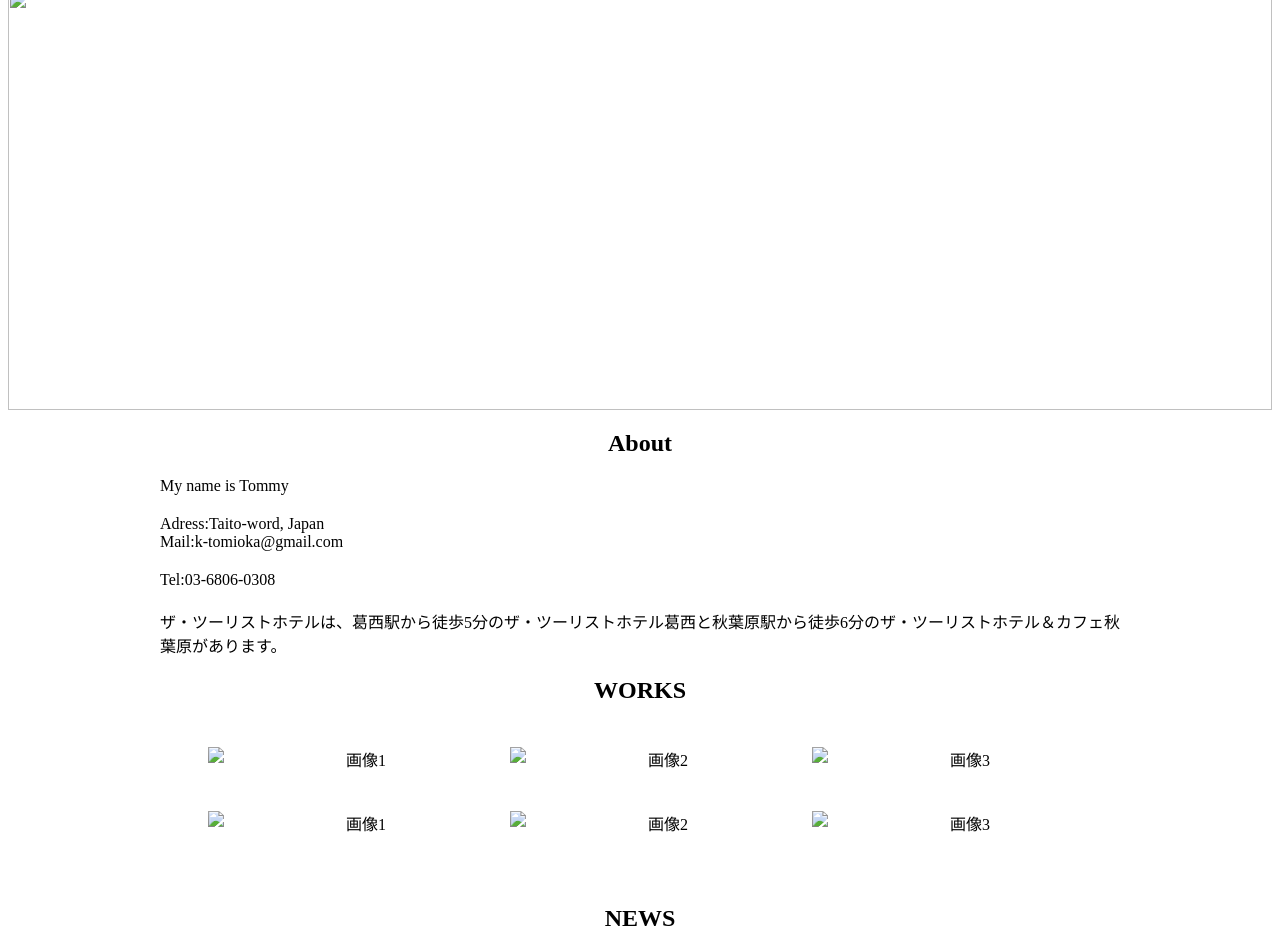
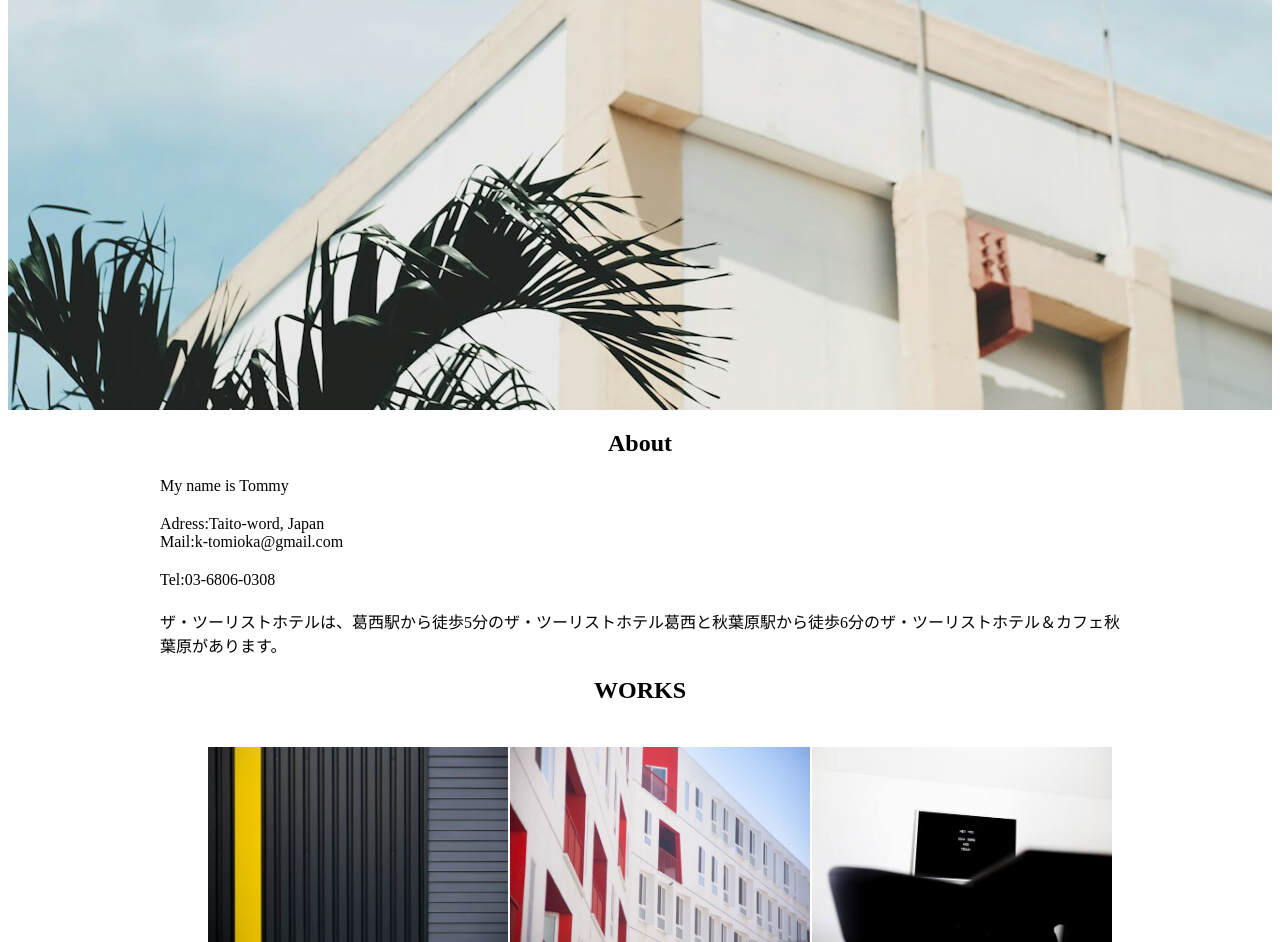
Before and after one commit to tommykosuke/tomioka-portforio, a plain HTML site: page 2page.index.html in a window 1280 px wide. Shown: the part 68-1010 px from the top of the page. Drawn offline with Linux system fonts and the light colour scheme; the site is published under a folder, as on GitHub Pages, so addresses that start at the root find nothing.

Commit message:
画像パスをルート相対に修正

```diff
--- a/2page.index.html
+++ b/2page.index.html
@@ -43,7 +43,7 @@
 
   <main>
     <div class="mainvisual">
-      <img src="../images/mainvisual-pc.jpg">
+      <img src="images/mainvisual-pc.jpg">
     </div>
   </main>
 
@@ -64,15 +64,15 @@
     <h2>WORKS</h2>
     </div>
       <ul class="image-grid">
-        <li><img src="/images/works1.jpg" alt="画像1"></li>
-        <li><img src="/images/works2.jpg" alt="画像2"></li>
-        <li><img src="/images/works3.jpg" alt="画像3"></li>
+        <li><img src="images/works1.jpg" alt="画像1"></li>
+        <li><img src="images/works2.jpg" alt="画像2"></li>
+        <li><img src="images/works3.jpg" alt="画像3"></li>
 
       </ul>
       <ul class="image-grid">
-        <li><img src="/images/works4.jpg" alt="画像1"></li>
-        <li><img src="/images/works5.jpg" alt="画像2"></li>
-        <li><img src="/images/works6.jpg" alt="画像3"></li>
+        <li><img src="images/works4.jpg" alt="画像1"></li>
+        <li><img src="images/works5.jpg" alt="画像2"></li>
+        <li><img src="images/works6.jpg" alt="画像3"></li>
 
       </ul>
   </section>
```
Also changed, not shown: index.html (+5 -5 lines).
